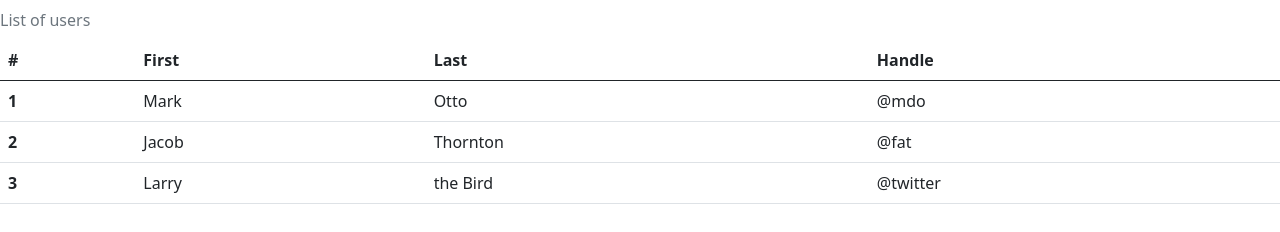
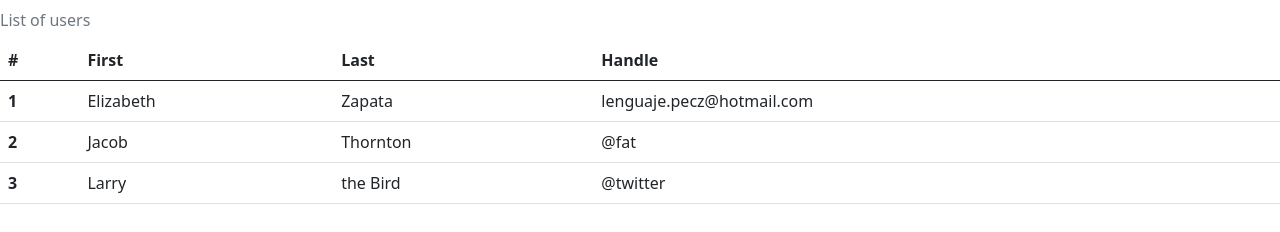
Before and after one commit to Richarley12/nuevastecnologias_momento1, a plain HTML site: page tabla.html in a window 1280 px wide. Drawn offline with nearby package versions, Linux system fonts and the light colour scheme.

Commit message:
Se alimenta la tabla

```diff
--- a/tabla.html
+++ b/tabla.html
@@ -21,9 +21,9 @@
         <tbody>
           <tr>
             <th scope="row">1</th>
-            <td>Mark</td>
-            <td>Otto</td>
-            <td>@mdo</td>
+            <td>Elizabeth</td>
+            <td>Zapata</td>
+            <td>lenguaje.pecz@hotmail.com</td>
           </tr>
           <tr>
             <th scope="row">2</th>
```
